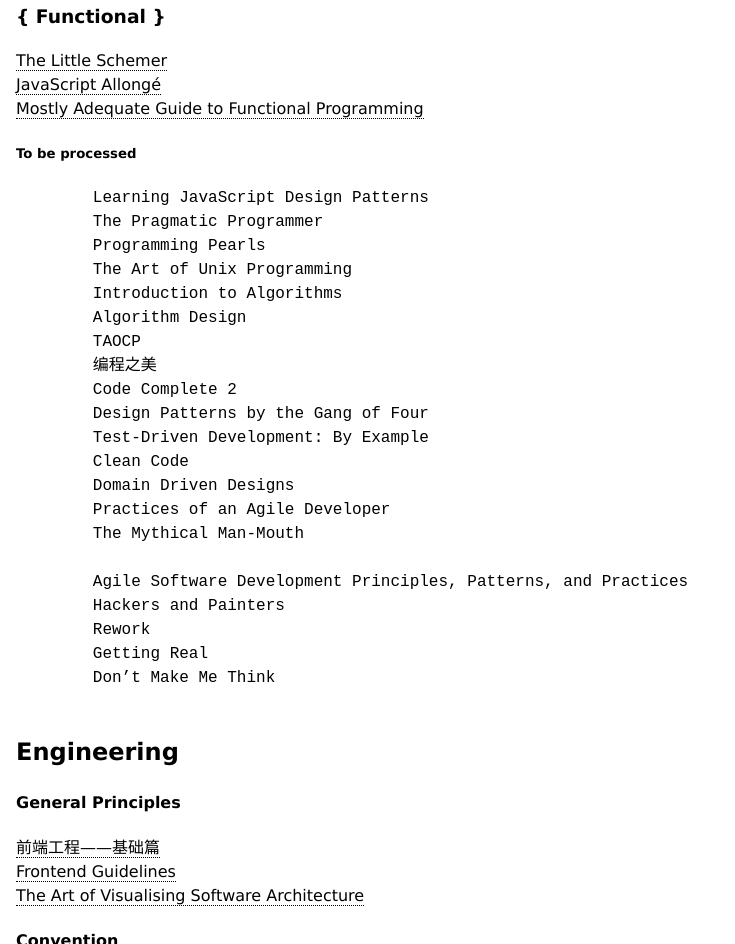
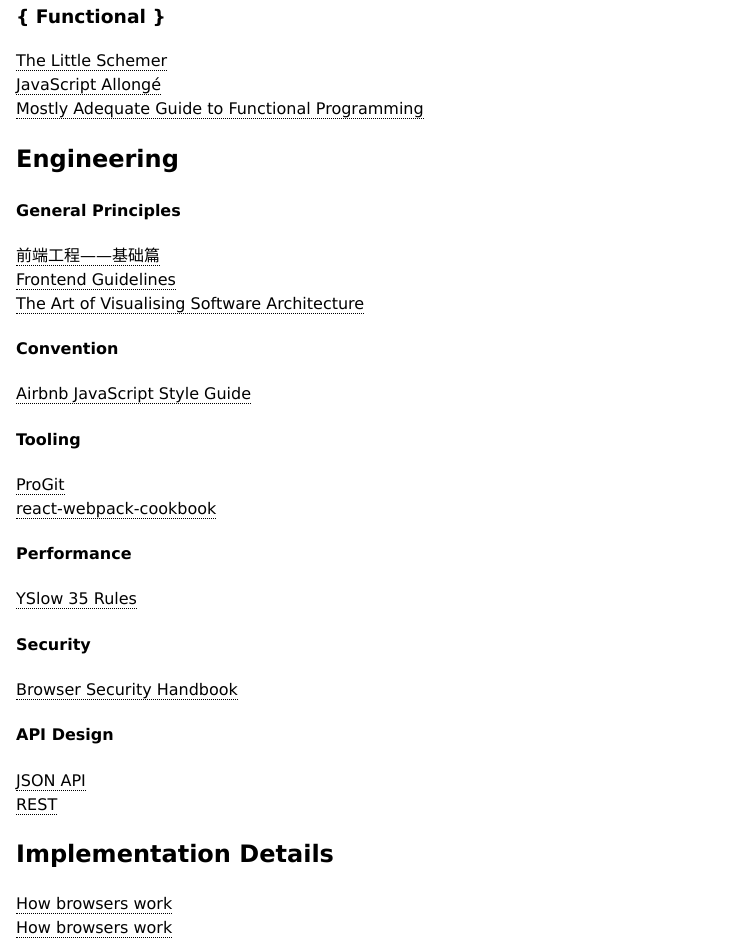
Before and after one commit to blaesus/liber, a plain HTML site: page readwebdev/index.html in a window 1280 px wide. Shown: the part 3689-4633 px from the top of the page, without its empty margins (0-735 px from the left). Drawn offline with nearby package versions, Linux system fonts and the light colour scheme.

Commit message:
Remove titles suitable for personal memo

```diff
--- a/readwebdev/index.html
+++ b/readwebdev/index.html
@@ -407,33 +407,6 @@
         </article>
       </section>
 
-      <section>
-        <h5>To be processed</h5>
-        <pre>
-        Learning JavaScript Design Patterns
-        The Pragmatic Programmer
-        Programming Pearls
-        The Art of Unix Programming
-        Introduction to Algorithms
-        Algorithm Design
-        TAOCP
-        编程之美
-        Code Complete 2
-        Design Patterns by the Gang of Four
-        Test-Driven Development: By Example
-        Clean Code
-        Domain Driven Designs
-        Practices of an Agile Developer
-        The Mythical Man-Mouth
-
-        Agile Software Development Principles, Patterns, and Practices
-        Hackers and Painters
-        Rework
-        Getting Real
-        Don’t Make Me Think
-        </pre>
-      </section>
-
       <h2>Engineering</h2>
       <h4>General Principles</h4>
       <section>
```
